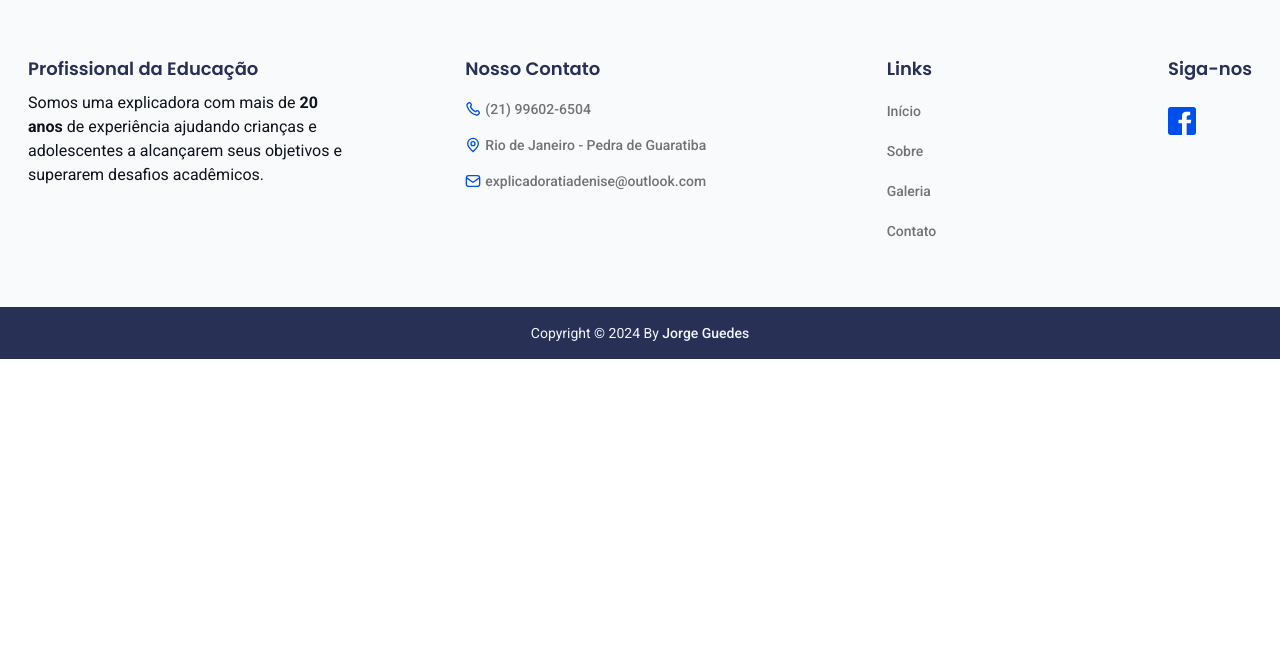
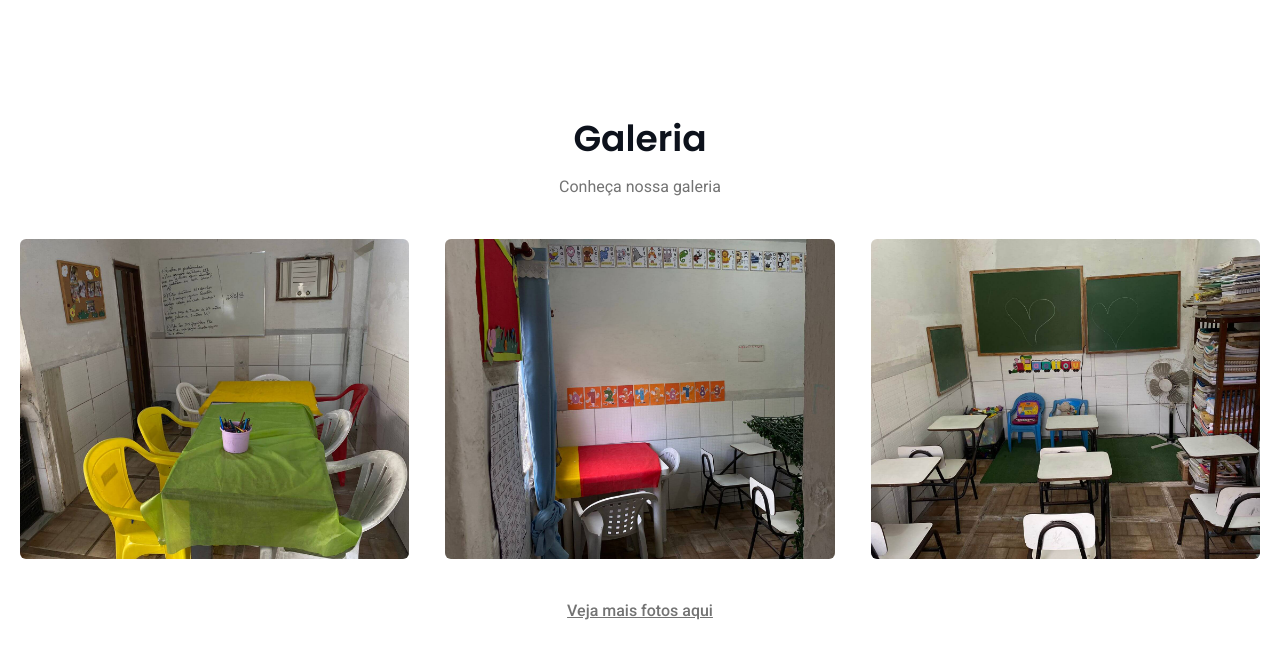
Before and after one commit to jorgeguedess/nextjs-explicadora, a Next.js app: page / in a window 1280 px wide. Shown: the part 2042-2700 px from the top of the page. Before the commit the page ends 2401 px from the top, so only its background shows below. Built offline with nearby package versions, Linux system fonts and the light colour scheme.

Commit message:
feat: add Gallery component

```diff
--- a/src/app/(home)/page.tsx
+++ b/src/app/(home)/page.tsx
@@ -1,6 +1,7 @@
 import { SectionChoice } from "@/components/section-choice";
 import { Slider } from "./components/slider";
 import { SectionAbout } from "@/components/section-about";
+import { SectionGallery } from "@/components/section-gallery";
 
 export default function Home() {
   return (
@@ -8,6 +9,7 @@ export default function Home() {
       <Slider />
       <SectionChoice />
       <SectionAbout />
+      <SectionGallery />
     </>
   );
 }
--- /dev/null
+++ b/src/components/section-gallery.tsx
@@ -0,0 +1,85 @@
+"use client";
+
+import Image from "next/image";
+import Link from "next/link";
+import { Section } from "./section";
+import { usePathname } from "next/navigation";
+
+const GALLERY_IMAGES = [
+  {
+    url: "explicadora1.jpeg",
+    alt: "Imagem 1",
+  },
+  {
+    url: "explicadora2.jpeg",
+    alt: "Imagem 2",
+  },
+  {
+    url: "explicadora3.jpeg",
+    alt: "Imagem 3",
+  },
+  {
+    url: "explicadora4.jpeg",
+    alt: "Imagem 4",
+  },
+  {
+    url: "explicadora5.jpeg",
+    alt: "Imagem 5",
+  },
+  {
+    url: "explicadora6.jpeg",
+    alt: "Imagem 6",
+  },
+  {
+    url: "explicadora7.jpeg",
+    alt: "Imagem 7",
+  },
+  {
+    url: "explicadora8.jpeg",
+    alt: "Imagem 8",
+  },
+];
+
+const getInitialImages = GALLERY_IMAGES.slice(0, 3);
+
+export const SectionGallery = () => {
+  const path = usePathname();
+  const allGallery = path === "/galeria" ? GALLERY_IMAGES : getInitialImages;
+
+  return (
+    <Section
+      isDefault
+      newTitle="Galeria"
+      newDescription="Conheça nossa galeria"
+    >
+      <div className="grid grid-cols-1 gap-9 sm:grid-cols-[repeat(auto-fit,minmax(20rem,1fr))]">
+        {allGallery.map((image) => (
+          <picture key={image.url} className="h-[320px] w-full rounded-md">
+            <source
+              media="(min-width:640px)"
+              srcSet={`/explicadora/lg/${image.url}`}
+            ></source>
+            <Image
+              src={`/explicadora/${image.url}`}
+              alt={image.alt}
+              width={0}
+              height={0}
+              sizes="100vw"
+              className="h-full w-full rounded-md object-cover object-center"
+            />
+          </picture>
+        ))}
+      </div>
+      {path === "/" && (
+        <div className="text-center">
+          <Link
+            href={"/galeria"}
+            className="font-medium text-secondary underline hover:text-primary focus-visible:text-primary"
+          >
+            Veja mais fotos aqui
+          </Link>
+        </div>
+      )}
+    </Section>
+  );
+};
```
